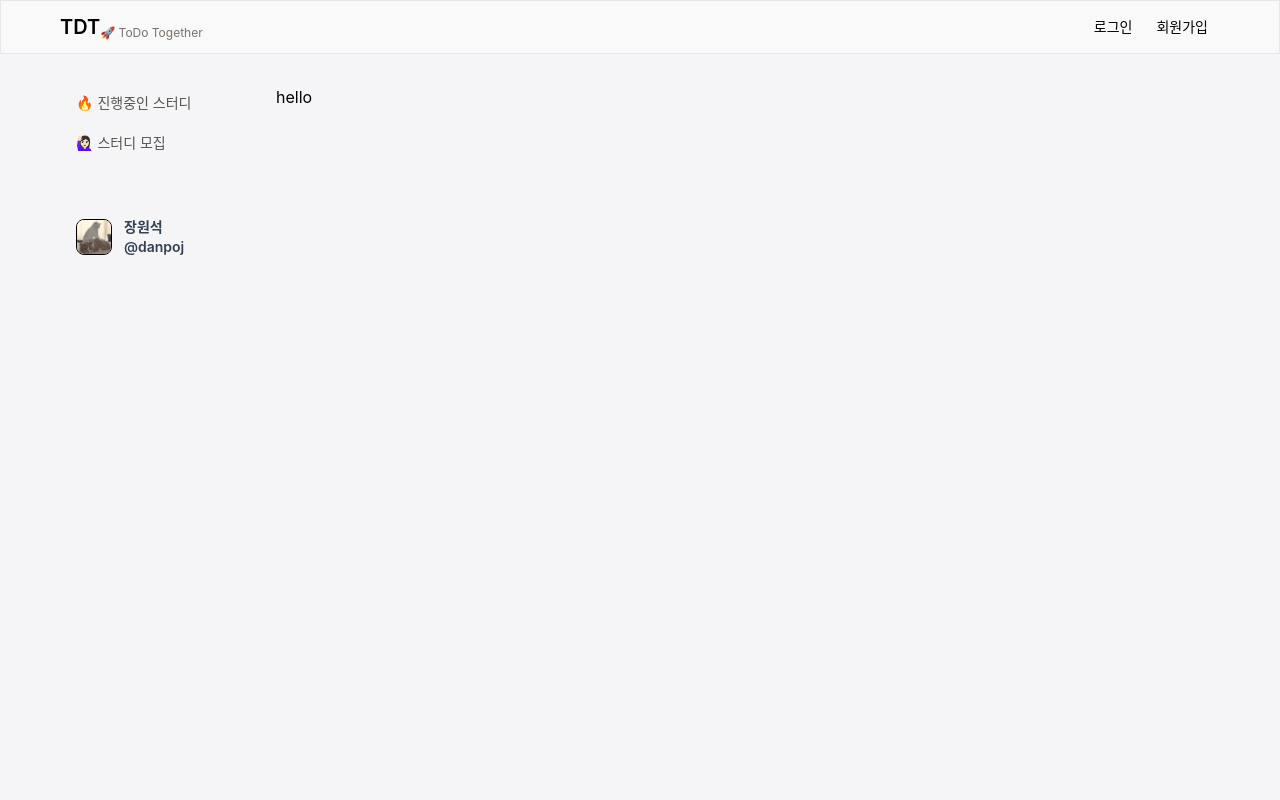
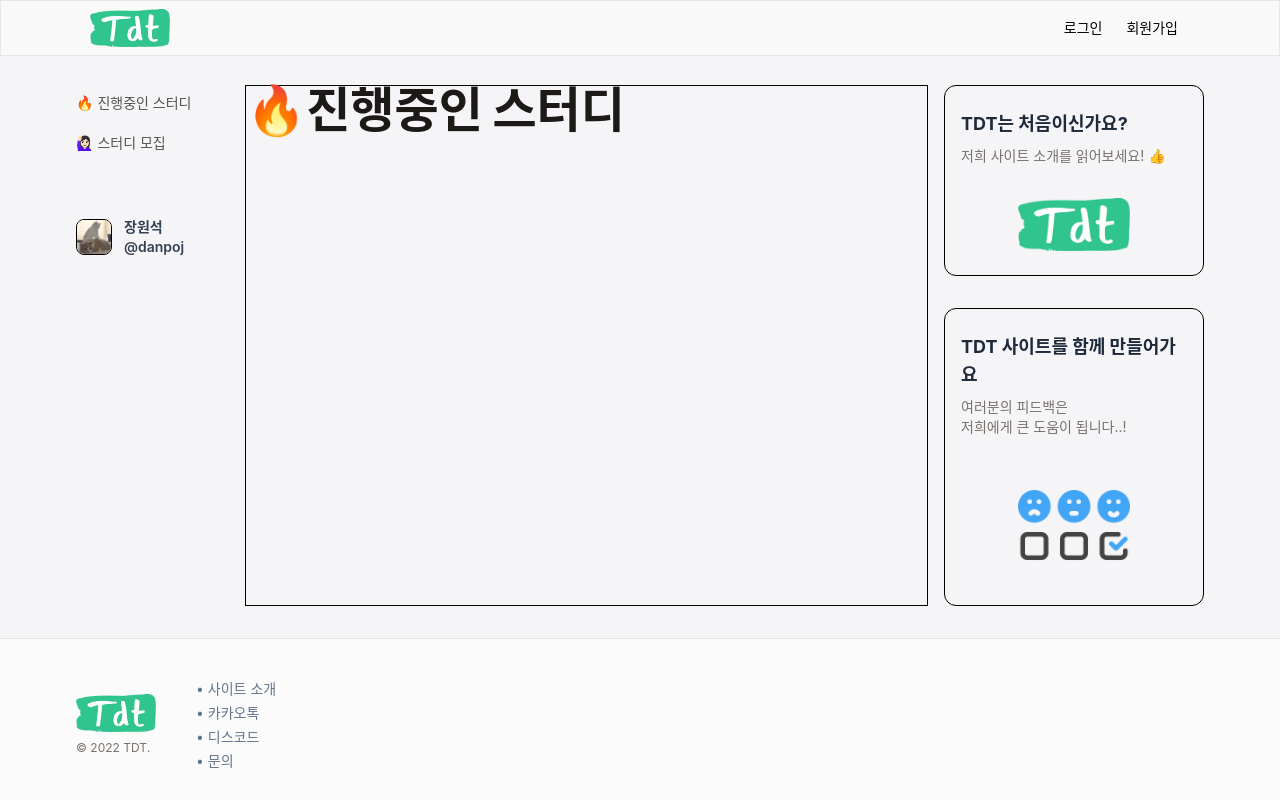
Before and after one commit to ToDoTogether-TDT/TDT-FE, a Next.js app: page / in a window 1280 px wide. Shown: the top 800 px of the page. Built offline with nearby package versions, Linux system fonts and the light colour scheme.

Commit message:
feat: homepage layout, pages

```diff
--- a/components/Footer.js
+++ b/components/Footer.js
@@ -2,12 +2,11 @@ import Link from 'next/link'
 
 export default function Footer() {
   return (
-    <footer className='bg-[#fbfbfb] border-t border-stone-200'>
+    <footer className='bg-[#fbfbfb] border-t border-stone-200 z-30'>
       <div className='max-w-[1160px] mx-auto py-10 px-4 flex items-center gap-10'>
         <div className='flex flex-col gap-2'>
           <Link href='/' className='flex items-end'>
-            <h1 className='text-xl font-semibold'>TDT</h1>
-            <p className='text-xs text-stone-500'> 🚀 ToDo Together</p>
+            <img className='w-20' src='/tdt-logo.webp' alt='tdt logo' />
           </Link>
           <p className='text-stone-500 text-xs'>© 2022 TDT.</p>
         </div>
--- a/components/Header.js
+++ b/components/Header.js
@@ -3,11 +3,10 @@ import Link from 'next/link'
 export default function Header() {
   return (
     <>
-      <header className='fixed top-0 inset-x-0 bg-[#fbfbfb] bg-opacity-80 border py-2 px-4'>
-        <div className='flex justify-between items-center max-w-[1160px] mx-auto'>
-          <Link href='/' className='flex items-end'>
-            <h1 className='text-xl font-semibold'>TDT</h1>
-            <p className='text-xs text-stone-500'> 🚀 ToDo Together</p>
+      <header className='fixed top-0 inset-x-0 bg-[#fbfbfb] bg-opacity-80 border py-2 px-4 z-10'>
+        <div className='flex justify-between items-center max-w-[1100px] mx-auto'>
+          <Link href='/' className='h-full'>
+            <img className='w-20' src='/tdt-logo.webp' alt='tdt logo' />
           </Link>
 
           <div className='flex'>
--- a/components/Layout.js
+++ b/components/Layout.js
@@ -1,18 +1,22 @@
 import Footer from './Footer'
 import Header from './Header'
 import LeftMenu from './LeftMenu'
+import RightMenu from './RightMenu'
 
 export default function Layout({ children }) {
   return (
     <>
       <Header />
-      <div className='max-w-[1160px] mx-auto h-screen'>
-        <div className='py-8 flex gap-6'>
+      <div className='w-full'>
+        <div className='max-w-[1160px]  relative  mx-auto py-8 flex gap-2'>
           {/* left menu */}
           <LeftMenu />
 
           {/* chidren */}
-          {children}
+          <div className='w-full mx-2 border border-black'>{children}</div>
+
+          {/* right menu */}
+          <RightMenu />
         </div>
       </div>
       <Footer />
--- a/components/LeftMenu.js
+++ b/components/LeftMenu.js
@@ -3,7 +3,7 @@ import Link from 'next/link'
 export default function LeftMenu() {
   return (
     <>
-      <div className='fixed w-48 flex flex-col gap-1 text-sm'>
+      <div className='fixed flex flex-col gap-1 text-sm'>
         <Link
           href='/todo'
           className='py-2 px-4 rounded-lg hover:bg-[#fefefe] text-stone-600   transition'
@@ -37,7 +37,7 @@ export default function LeftMenu() {
           ✏️ 내가 속한 스터디
         </Link> */}
       </div>
-      <div className='w-48 h-80'></div>
+      <div className='w-72 h-80'></div>
     </>
   )
 }
--- /dev/null
+++ b/components/RightMenu.js
@@ -0,0 +1,28 @@
+import Link from 'next/link'
+
+export default function RightMenu() {
+  return (
+    <div className='min-w-[260px] mr-4 flex flex-col gap-8'>
+      <Link href='/about' className=' border border-black rounded-xl px-4 py-6'>
+        <p className='text-lg font-bold text-slate-800'>TDT는 처음이신가요?</p>
+        <p className='text-stone-500 text-sm mt-2'>
+          저희 사이트 소개를 읽어보세요! 👍
+        </p>
+        <div className='flex justify-center mt-8'>
+          <img className='w-28' src='/tdt-logo.webp' alt='tdt logo' />
+        </div>
+      </Link>
+      <div className='border border-black rounded-xl px-4 py-6'>
+        <p className='text-lg font-bold text-slate-800'>
+          TDT 사이트를 함께 만들어가요
+        </p>
+        <p className='text-stone-500 text-sm mt-2'>
+          여러분의 피드백은 <br /> 저희에게 큰 도움이 됩니다..!
+        </p>
+        <div className='flex justify-center mt-8'>
+          <img className='w-28' src='/survey.png' alt='survey logo' />
+        </div>
+      </div>
+    </div>
+  )
+}
--- a/pages/index.js
+++ b/pages/index.js
@@ -3,7 +3,7 @@ import Layout from '../components/Layout'
 export default function Home() {
   return (
     <Layout>
-      <div className=''>hello</div>
+      <h1 className='text-5xl text-stone-900 font-black'>🔥진행중인 스터디</h1>
     </Layout>
   )
 }
```
Also changed, not shown: public/survey.png (added), public/tdt-logo.webp (added).
